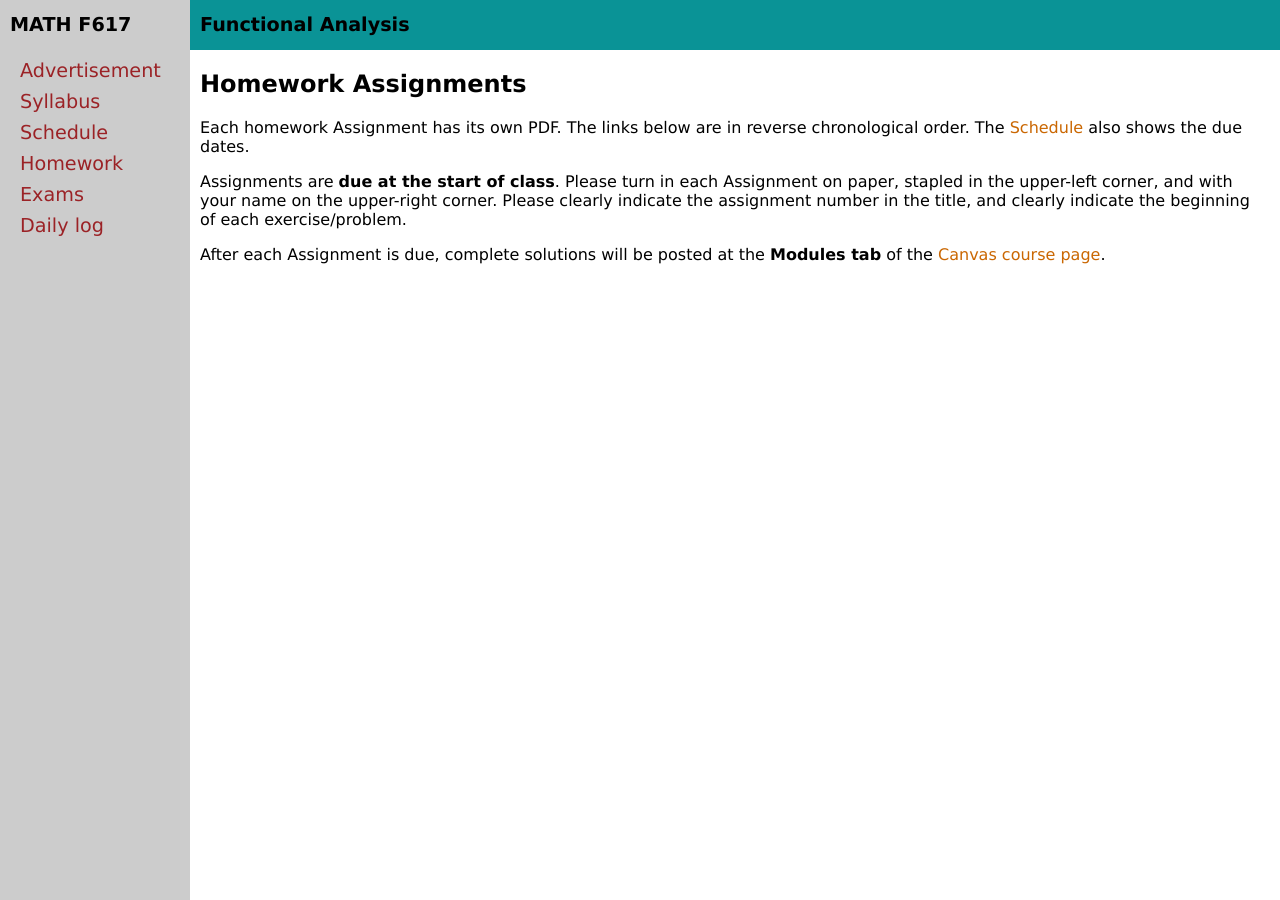
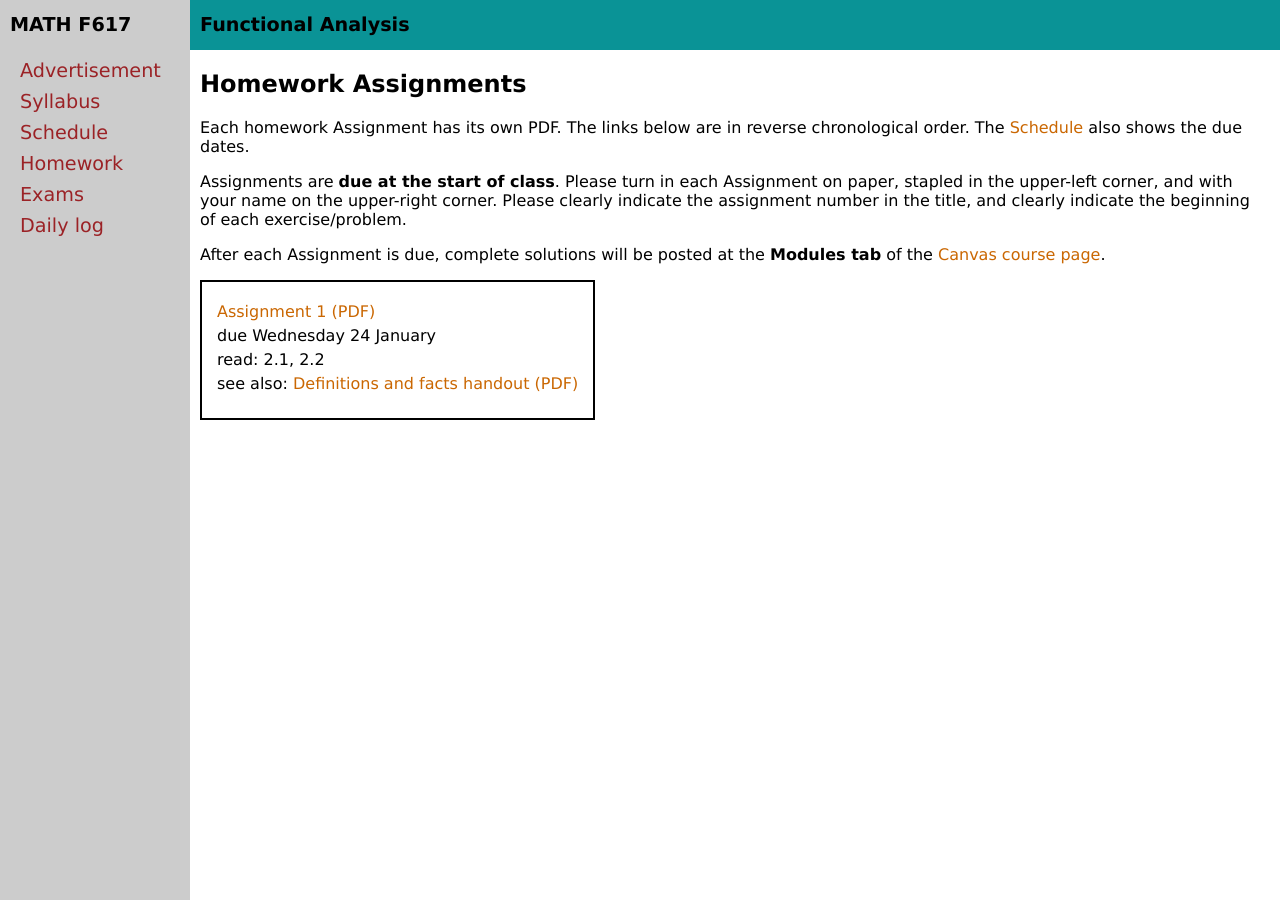
Before and after one commit to bueler/numerical, a Jekyll site: the page built from homework.md, in a window 1280 px wide. Built offline with Jekyll 4.4.1, drawn with Linux system fonts in a browser that asks for light colours.

Commit message:
post first homework

```diff
--- a/_data/homework.yml
+++ b/_data/homework.yml
@@ -1,10 +1,9 @@
 semester: Spring 2024
 home: assets/homework/S24
 homework:
-#- name: Assignment 1
-#  due: Wed 6 September
-#  blank: A1.pdf
-#  sections: Lectures 1,2
-
-#  seealsoname: Classical iterative methods slides
-#  seealsopdf: https://bueler.github.io/nade/assets/slides/iterative.pdf
+- name: Assignment 1
+  due: Wednesday 24 January
+  blank: A1.pdf
+  sections: 2.1, 2.2
+  seealsoname: Definitions and facts handout
+  seealsopdf: https://bueler.github.io/fa/assets/handouts/getstarted.pdf
```
Also changed, not shown: 3 other files.
